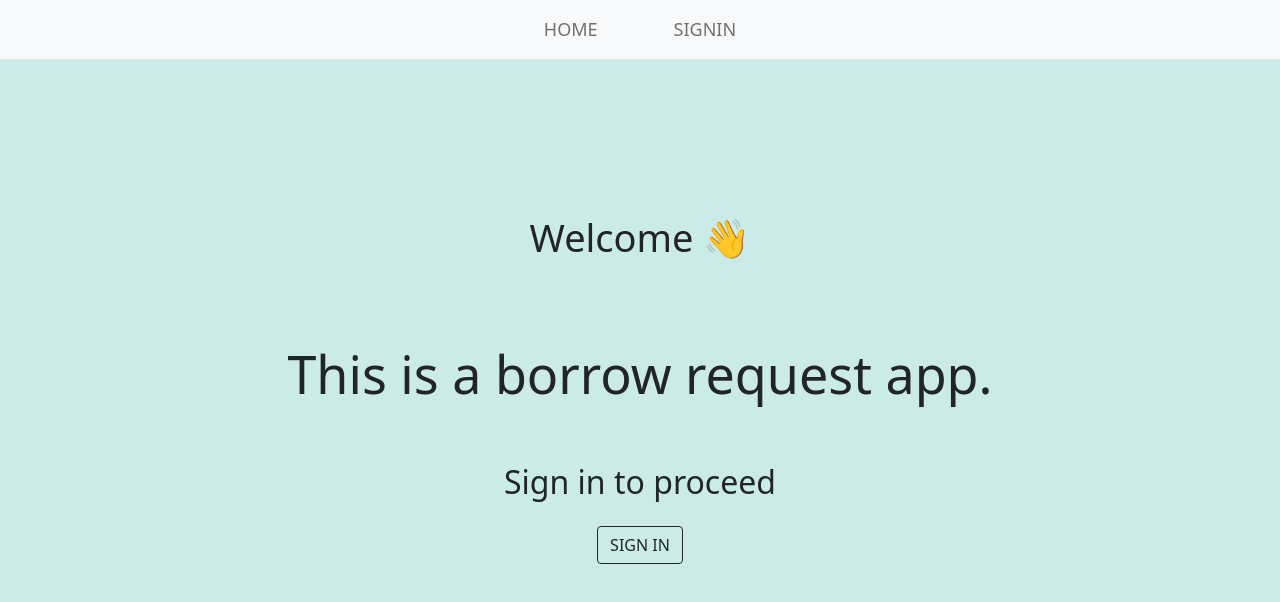
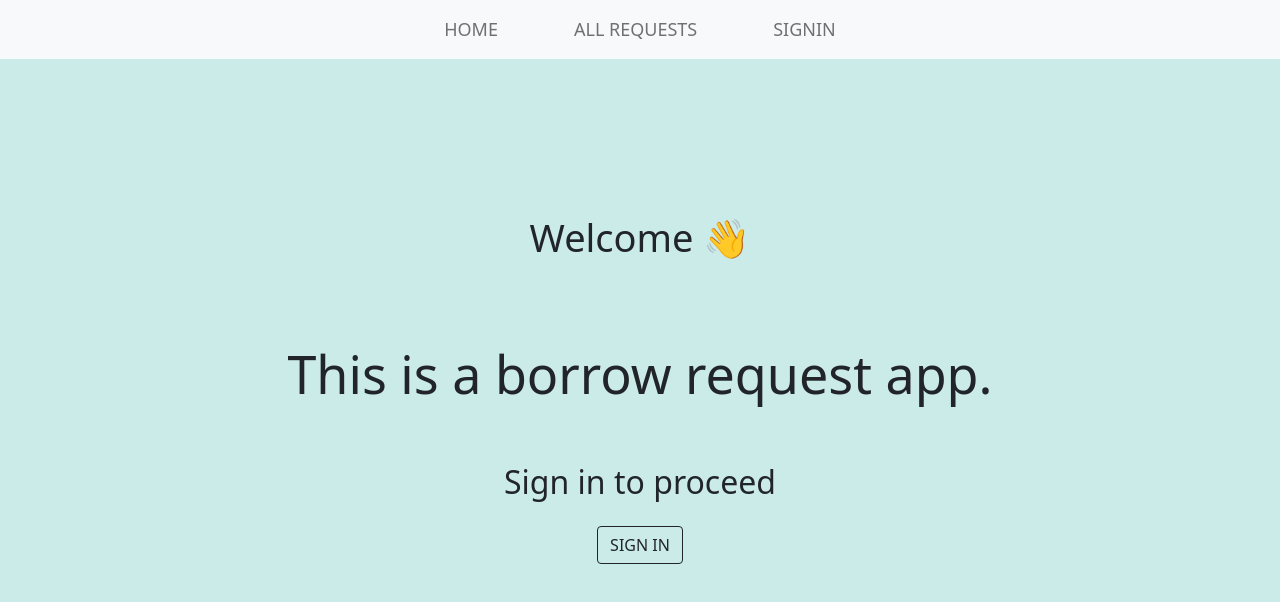
Before and after one commit to piyushgIITian/borrow_reqs_app, a React (Create React App) app: page / in a window 1280 px wide. Shown: the top 602 px of the page. Built offline with nearby package versions, Linux system fonts and the light colour scheme; no server answers.

Commit message:
frontend borrow reqs complete

```diff
--- a/src/components/Navbar.js
+++ b/src/components/Navbar.js
@@ -16,9 +16,11 @@ const NavigationBar=()=> {
         <Nav>
 
           <Nav.Link href="/" style={navStyle}>HOME</Nav.Link>
+          <Nav.Link href="/requests" style={navStyle}>ALL REQUESTS</Nav.Link>
           {!currentUser && <Nav.Link href="/signin" style={navStyle}>SIGNIN</Nav.Link>}
           { currentUser && <div>
             <Nav.Link href="/dashboard" style={navStyle}>DASHBOARD</Nav.Link>
+
 
           </div>
           }
```
